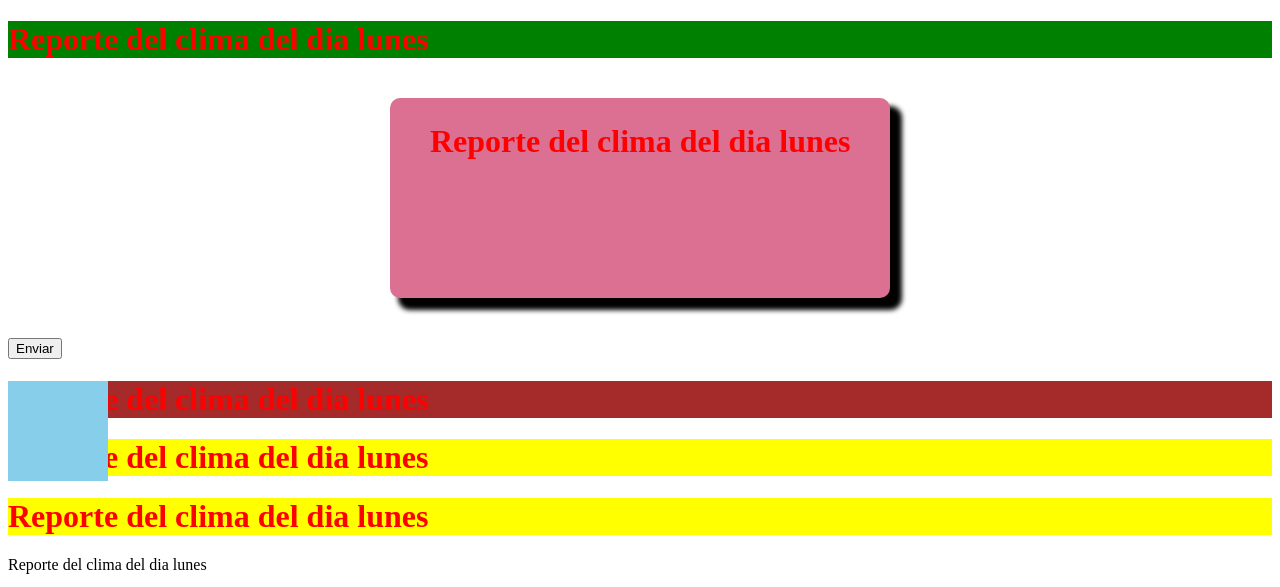
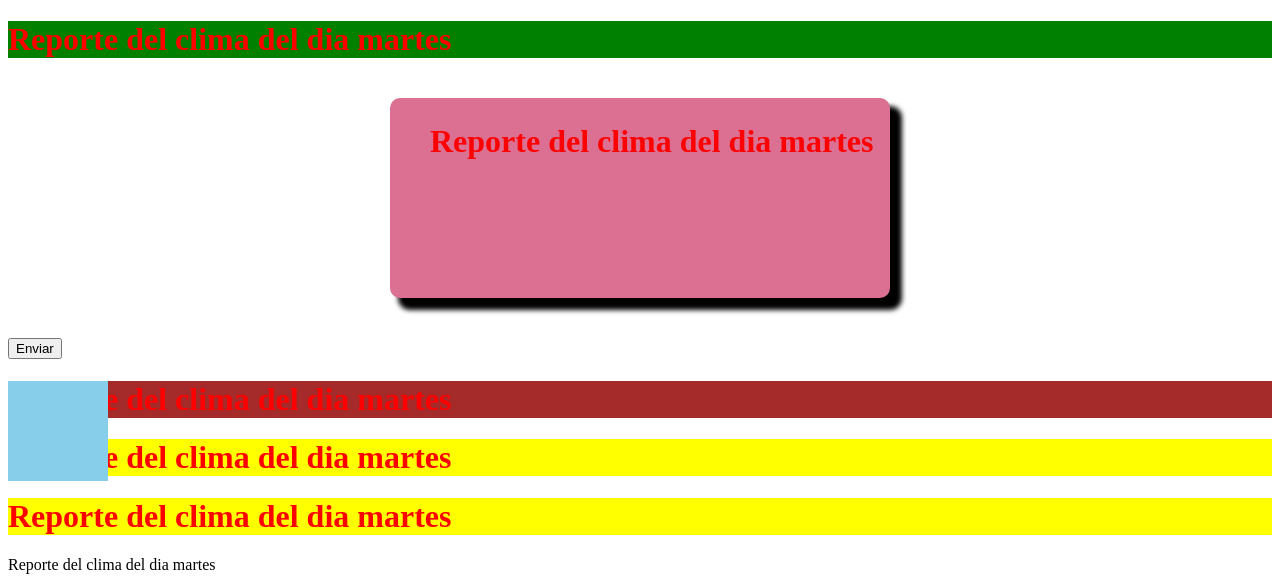
Before and after one commit to EdwardTadeo/Maquetaci-n, a plain HTML site: page Clima.html in a window 1280 px wide. Shown: the top 587 px of the page. Drawn offline with Linux system fonts and the light colour scheme; grey boxes are pictures that could not be loaded.

Commit message:
PC-20/01/23

```diff
--- a/Clima.html
+++ b/Clima.html
@@ -47,23 +47,23 @@
     </style>
 </head>
 <body>
-    <h1>Reporte del clima del dia lunes</h1>
-    <h1 id="wuquita">Reporte del clima del dia lunes</h1>
+    <h1>Reporte del clima del dia martes</h1>
+    <h1 id="wuquita">Reporte del clima del dia martes</h1>
 
     <button>
         Enviar
     </button>
 
     <div class="container" >
-        <h1 class="titulo-color">Reporte del clima del dia lunes</h1>
+        <h1 class="titulo-color">Reporte del clima del dia martes</h1>
         <div>
-        <h1 class="titulo-color">Reporte del clima del dia lunes</h1>
-        <h1 class="titulo-color">Reporte del clima del dia lunes</h1>
+        <h1 class="titulo-color">Reporte del clima del dia martes</h1>
+        <h1 class="titulo-color">Reporte del clima del dia martes</h1>
     </div>
     </div>
 
     <p>
-        Reporte del clima del dia lunes
+        Reporte del clima del dia martes
     </p>
 
     <img src="https://pps.whatsapp.net/v/t61.24694-24/321186222_119340790856502_3708547257441055627_n.jpg?ccb=11-4&oh=01_AdTi1dgYrmQc3xOYsfx99iYJX-rb2QKgI3fsvgAheVQUfg&oe=63C1D8A4" alt="perrita">
```
